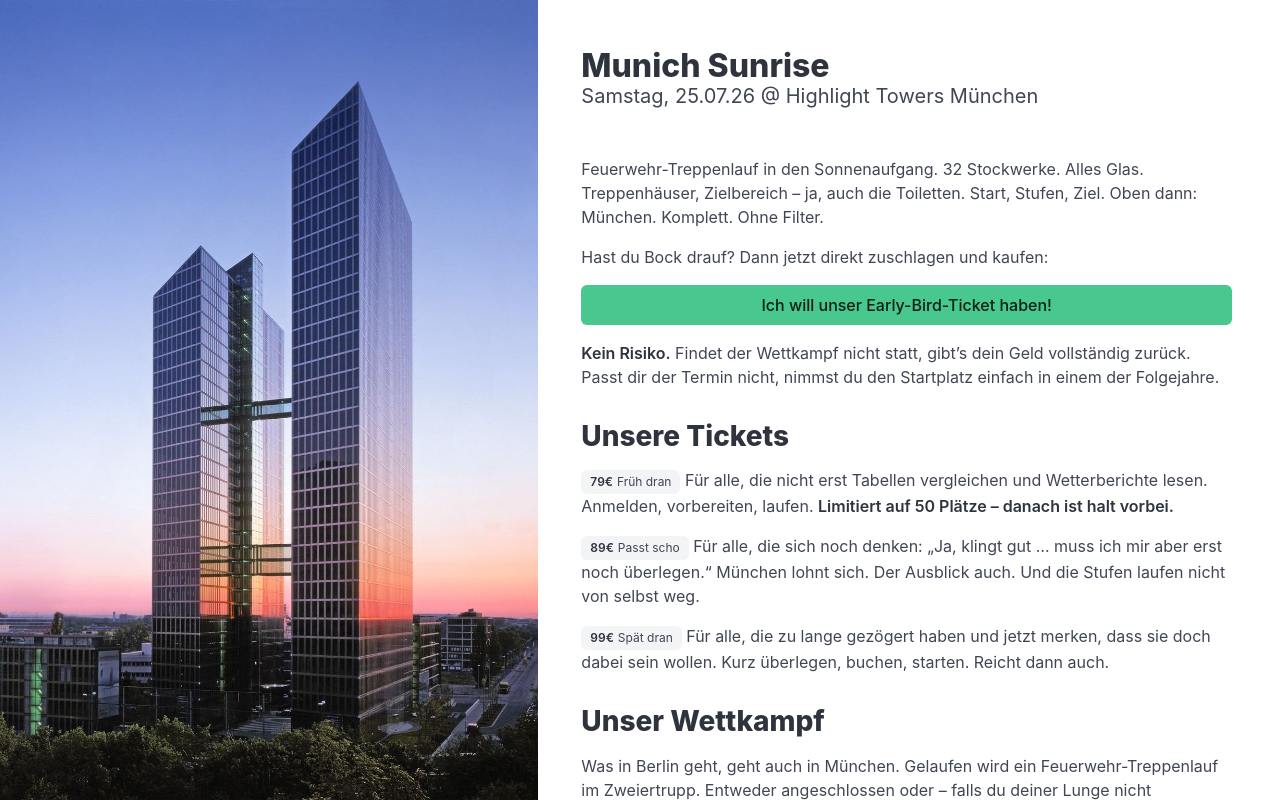
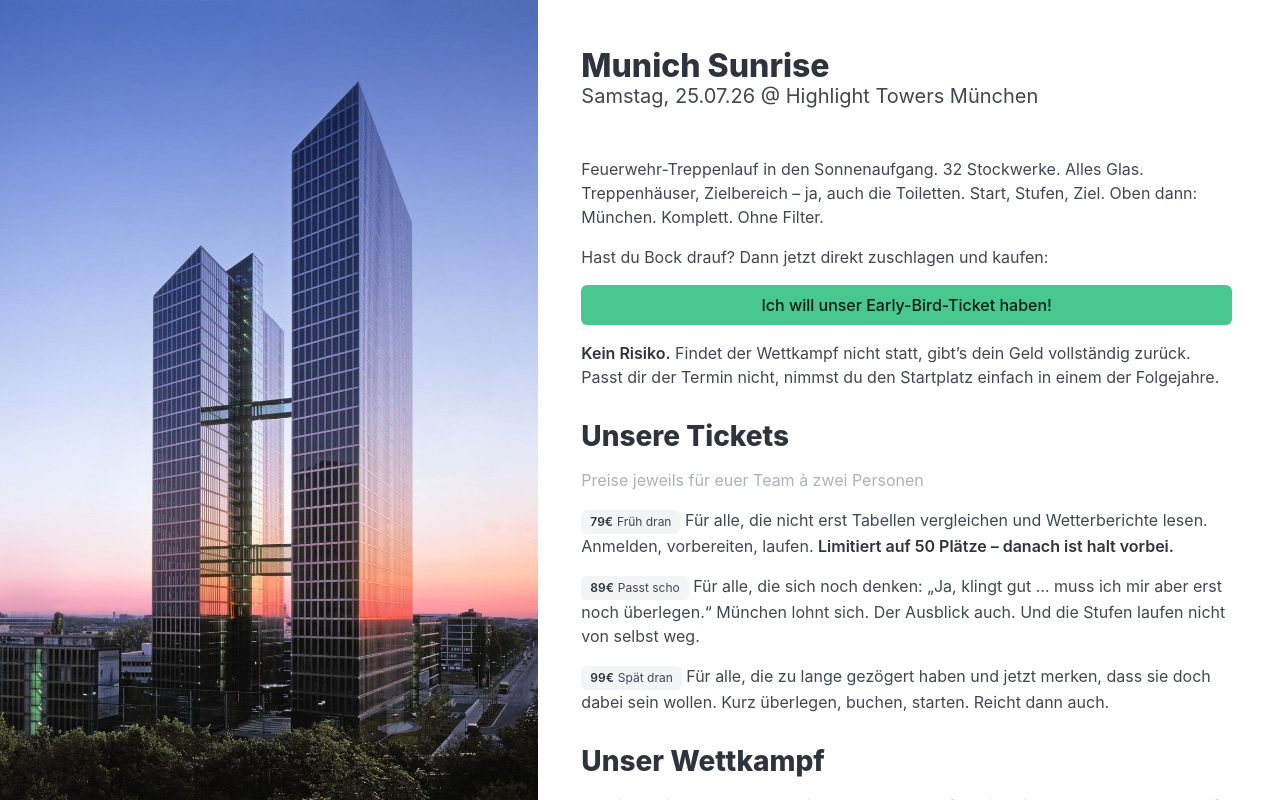
Before and after one commit to steffkes/munich-sunrise, a Nuxt app: page / in a window 1280 px wide. Shown: the top 800 px of the page. Built offline with nearby package versions, Linux system fonts and the light colour scheme.

Commit message:
clarify pricing

```diff
--- a/app.vue
+++ b/app.vue
@@ -146,6 +146,10 @@ useHead({
 
           <h2>Unsere Tickets</h2>
 
+          <p class="has-text-grey-light">
+            Preise jeweils für euer Team à zwei Personen
+          </p>
+
           <p>
             <span class="tag"><strong class="mr-1">79€</strong> Früh dran</span>
             Für alle, die nicht erst Tabellen vergleichen und Wetterberichte
```
